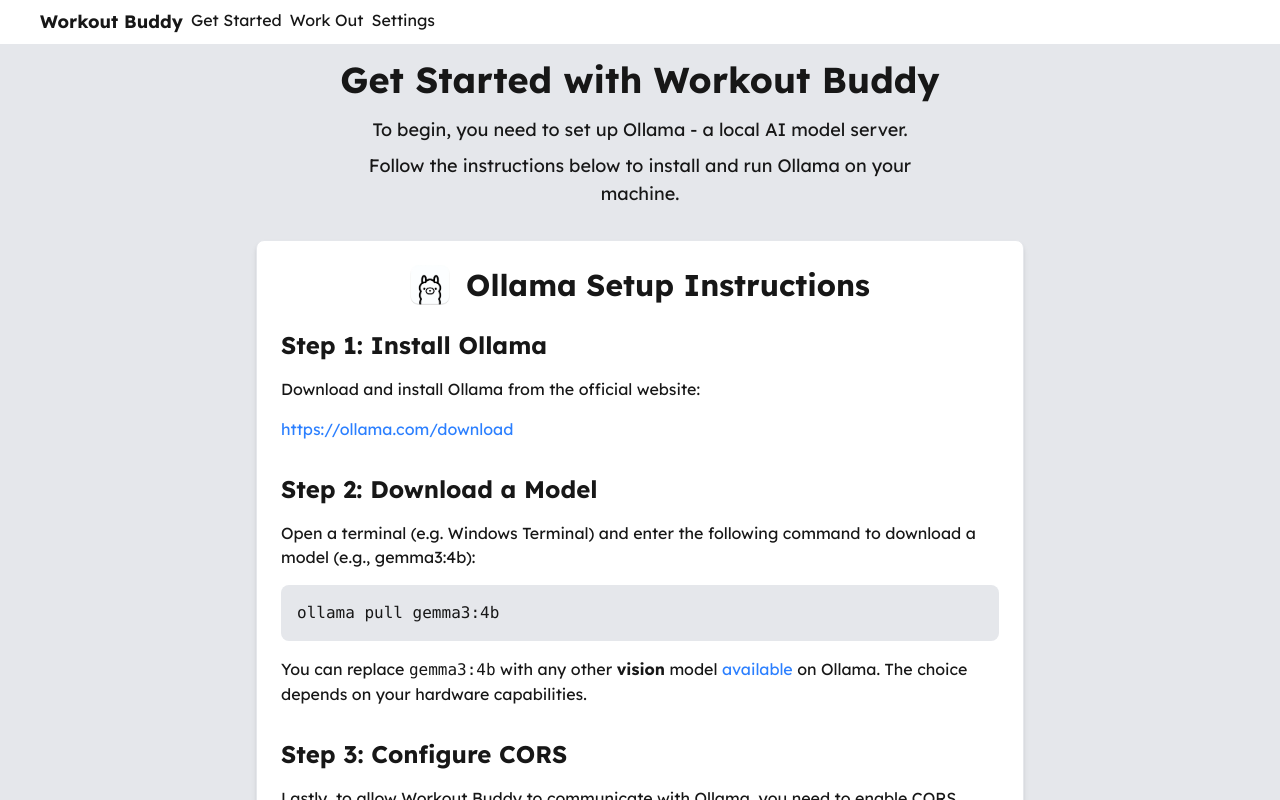
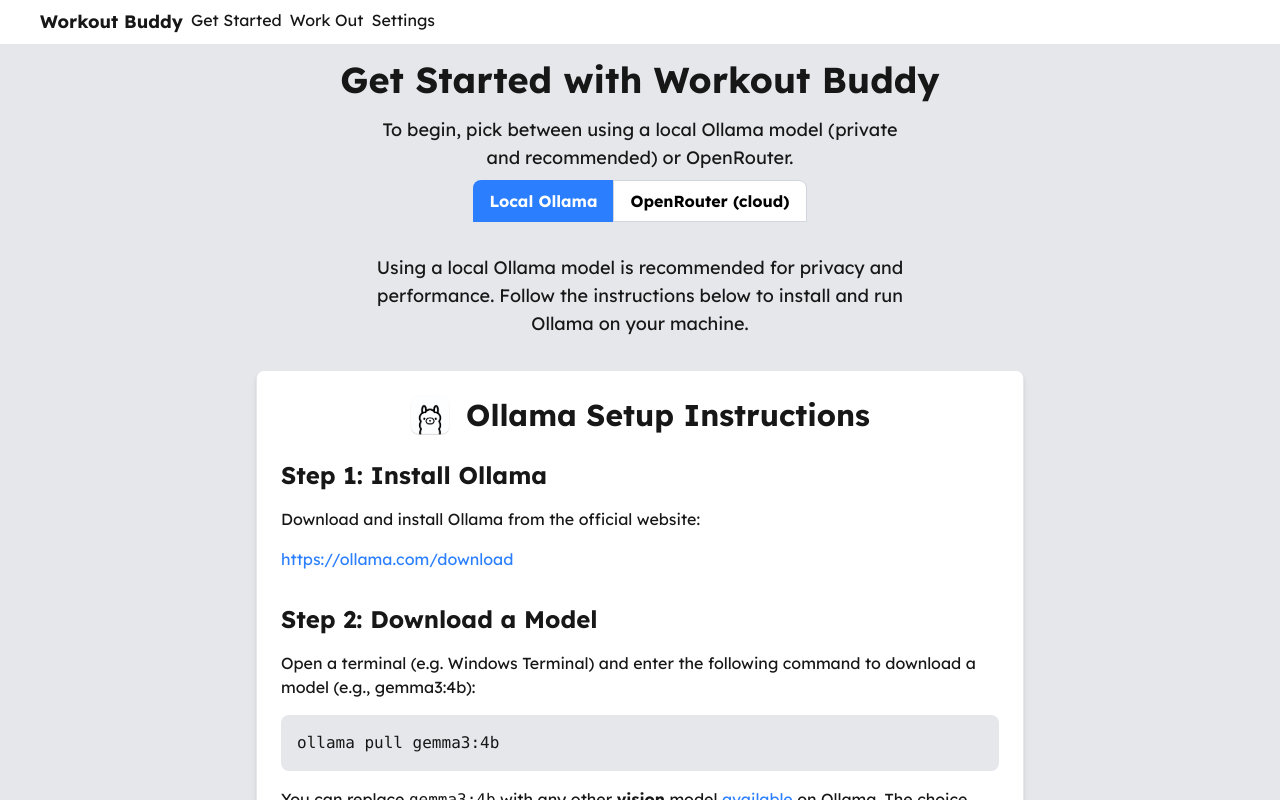
Before and after one commit to mrrfv/workout-buddy-web, a Next.js app in the folder web/: page /get-started in a window 1280 px wide. Shown: the top 800 px of the page. Built offline with nearby package versions, Linux system fonts and the light colour scheme.

Commit message:
feat: add AI provider selection between OpenRouter and Ollama

```diff
--- a/web/package.json
+++ b/web/package.json
@@ -14,6 +14,7 @@
   "dependencies": {
     "@ai-sdk/openai-compatible": "^1.0.22",
     "@opennextjs/cloudflare": "^1.11.0",
+    "@openrouter/ai-sdk-provider": "^1.2.0",
     "ai": "^5.0.78",
     "ai-sdk-ollama": "^1.0.0",
     "next": "16.0.0",
--- a/web/src/app/get-started/page.tsx
+++ b/web/src/app/get-started/page.tsx
@@ -7,6 +7,7 @@ import { generateText } from 'ai';
 import { createOllama } from 'ai-sdk-ollama';
 import { useSettings } from '@/context/SettingsContext';
 import Link from 'next/link';
+import { getAI } from '../helpers';
 
 export default function GetStarted() {
     const [testing, setTesting] = useState(false);
@@ -15,15 +16,11 @@ export default function GetStarted() {
     const testSettings = async () => {
         setTesting(true);
         console.log(settings);
-        // Create ollama instance with current settings
-        const ollama = createOllama({
-            baseURL: settings.aiEndpoint,
-        });
 
         // Run a simple ollama request to test settings
         await generateText({
-            model: ollama(settings.aiModel),
-            prompt: "Say 'Hello, World!'",
+            model: getAI(settings)(settings.aiModel),
+            prompt: "Say 'Hello from Workout Buddy!'",
         })
         .then((resp) => {
             alert("Test completed. Model said: " + resp?.text);
@@ -38,8 +35,26 @@ export default function GetStarted() {
         <>
             <section className="flex min-h-screen flex-col items-center justify-center bg-gray-200 dark:bg-gray-900">
                 <h1 className="text-4xl font-bold my-4 text-center">Get Started with Workout Buddy</h1>
-                <p className="text-lg text-center max-w-xl mb-2 px-4">To begin, you need to set up Ollama - a local AI model server.</p>
-                <p className="text-lg text-center max-w-xl mb-8 px-4">Follow the instructions below to install and run Ollama on your machine.</p>
+                <p className="text-lg text-center max-w-xl mb-2 px-4">To begin, pick between using a local Ollama model (private and recommended) or OpenRouter.</p>
+
+                <div className="flex flex-row mb-8">
+                    <button
+                        className={`py-2 px-4 rounded-tl-lg font-bold ${settings.aiProvider === "Local Model" ? "bg-blue-500 hover:bg-blue-600 text-white" : "bg-white dark:bg-gray-800 text-black dark:text-white border border-gray-300 dark:border-gray-700 hover:bg-gray-100 dark:hover:bg-gray-700"}`}
+                        onClick={() => setSettings(prev => ({ ...prev, aiProvider: "Local Model", aiEndpoint: "http://localhost:11434" }))}
+                    >
+                        Local Ollama
+                    </button>
+                    <button
+                        className={`py-2 px-4 rounded-tr-lg font-bold ${settings.aiProvider === "OpenRouter" ? "bg-blue-500 hover:bg-blue-600 text-white" : "bg-white dark:bg-gray-800 text-black dark:text-white border border-gray-300 dark:border-gray-700 hover:bg-gray-100 dark:hover:bg-gray-700"}`}
+                        onClick={() => setSettings(prev => ({ ...prev, aiProvider: "OpenRouter" }))}
+                    >
+                        OpenRouter (cloud)
+                    </button>
+                </div>
+
+                {settings.aiProvider != "OpenRouter" && (
+                    <>
+                    <p className="text-lg text-center max-w-xl mb-8 px-4">Using a local Ollama model is recommended for privacy and performance. Follow the instructions below to install and run Ollama on your machine.</p>
                     <div className="bg-white dark:bg-gray-800 p-6 rounded-lg shadow-md max-w-3xl w-full border border-gray-200 dark:border-gray-700">
                         <div className="flex flex-row mb-6 justify-center items-center">
                             <Image
@@ -61,6 +76,34 @@ export default function GetStarted() {
                         <h2 className="text-2xl font-bold mt-8 mb-4">Step 3: Configure CORS</h2>
                         <p className="mb-4">Lastly, to allow Workout Buddy to communicate with Ollama, you need to enable CORS. Please follow the instructions <a href="https://objectgraph.com/blog/ollama-cors/" target="_blank" rel="noopener noreferrer" className="text-blue-500 hover:underline">here</a> to set up CORS properly. You may need to reboot or at least restart Ollama.</p>
                     </div>
+                    </>
+                )}
+
+                {settings.aiProvider === "OpenRouter" && (
+                    <>
+                    <p className="text-lg text-center max-w-xl mb-8 px-4">Using OpenRouter allows access to various AI models hosted in the cloud. Please be aware that using OpenRouter may involve sharing your screenshots with third-party services. Ensure you review their privacy policies and logging settings before proceeding.</p>
+                    <div className="bg-white dark:bg-gray-800 p-6 rounded-lg shadow-md max-w-3xl w-full border border-gray-200 dark:border-gray-700">
+                        <div className="flex flex-row mb-6 justify-center items-center">
+                            <Image
+                                src="/openrouter.png"
+                                alt="OpenRouter Logo"
+                                className="mr-4"
+                                width={40}
+                                height={40}
+                            />
+                            <h1 className="text-3xl font-bold">OpenRouter Setup Instructions</h1>
+                        </div>
+                        <h2 className="text-2xl font-bold mb-4">Step 1: Sign Up for OpenRouter</h2>
+                        <p className="mb-4">If you don't have an account, sign up at:</p>
+                        <a href="https://openrouter.ai/" target="_blank" rel="noopener noreferrer" className="text-blue-500 hover:underline">https://openrouter.ai/</a>
+                        <h2 className="text-2xl font-bold mt-8 mb-4">Step 2: Get Your API Key</h2>
+                        <p className="mb-4">After logging in, navigate to Settings to generate your API key. Copy this key for the next step. Paste the API key below.</p>
+                        <h2 className="text-2xl font-bold mt-8 mb-4">Step 3: Choose a Model</h2>
+                        <p className="mb-4">Select a model that supports image input. You can find available models <a target="_blank" rel="noopener noreferrer" className='text-blue-500 hover:underline' href="https://openrouter.ai/models">here</a>. Please remember to use appropriate filters when searching.</p>
+                    </div>
+                    </>
+                )}
+
                 <p className="text-lg text-center max-w-xl my-8 px-4">Now, it's time to configure settings and test them.</p>
                 <div className='bg-white dark:bg-gray-800 p-6 rounded-lg shadow-md max-w-3xl w-full border border-gray-200 dark:border-gray-700'>
                     <SettingsComponent />
--- /dev/null
+++ b/web/src/app/helpers.ts
@@ -0,0 +1,13 @@
+import { Settings } from "@/context/SettingsContext";
+import { createOpenRouter } from "@openrouter/ai-sdk-provider";
+import { createOllama } from "ai-sdk-ollama";
+
+export function getAI(settings: Settings) {
+    if (settings.aiProvider === "OpenRouter") {
+        return createOpenRouter({
+            apiKey: settings.openRouterApiKey,
+        }).chat;
+    } else {
+        return createOllama({ baseURL: settings.aiEndpoint });
+    }
+}
--- a/web/src/app/settings/component.tsx
+++ b/web/src/app/settings/component.tsx
@@ -23,7 +23,7 @@ export function SettingsComponent() {
             <div className="flex flex-row justify-between items-center mb-4">
                 <div>
                     <h2 className="text-lg font-medium">AI Provider</h2>
-                    <p className="text-sm text-gray-600 dark:text-gray-400 mr-2">Pick between locally hosted or external Ollama.</p>
+                    <p className="text-sm text-gray-600 dark:text-gray-400 mr-2">Pick between locally hosted Ollama or OpenRouter.</p>
                 </div>
                 <select
                     className="w-40 h-6 bg-white text-black"
@@ -32,6 +32,7 @@ export function SettingsComponent() {
                 >
                     <option>Local Model</option>
                     <option>Custom Endpoint</option>
+                    <option>OpenRouter</option>
                 </select>
             </div>
             {settings.aiProvider === "Custom Endpoint" && (
@@ -47,6 +48,23 @@ export function SettingsComponent() {
                         onChange={e => updateSetting("aiEndpoint", e.target.value)}
                     />
                 </div>
+            )}
+            {settings.aiProvider === "OpenRouter" && (
+                <>
+                <p className="text-sm text-red-600 dark:text-yellow-400 mb-2">OpenRouter and providers may train models on your screenshots. Please check your logging settings before continuing. It's advised to only share the tab containing the video with Workout Buddy instead of the whole screen.</p>
+                <div className="flex flex-row justify-between items-center mb-4">
+                    <div>
+                        <h2 className="text-lg font-medium">OpenRouter API Key</h2>
+                        <p className="text-sm text-gray-600 dark:text-gray-400">Your OpenRouter API key for accessing their models.</p>
+                    </div>
+                    <input
+                        type="text"
+                        className="w-40 h-6 bg-white text-black"
+                        value={settings.openRouterApiKey}
+                        onChange={e => updateSetting("openRouterApiKey", e.target.value)}
+                    />
+                </div>
+                </>
             )}
             <div className="flex flex-row justify-between items-center mb-4">
                 <div>
--- a/web/src/app/workout/page.tsx
+++ b/web/src/app/workout/page.tsx
@@ -7,6 +7,7 @@ import { createOllama } from 'ai-sdk-ollama';
 import z from 'zod';
 import { useSettings } from '@/context/SettingsContext';
 import useSound from 'use-sound';
+import { getAI } from '../helpers';
 
 export default function Home() {
   const [captures, setCaptures] = useState<string[]>([]);
@@ -16,7 +17,7 @@ export default function Home() {
   const {settings, setSettings} = useSettings();
   const videoRef = useRef<HTMLVideoElement>(null);
   const streamRef = useRef<MediaStream | null>(null);
-  const ollamaRef = useRef(createOllama({ baseURL: settings.aiEndpoint }));
+  const aiRef = useRef(getAI(settings));
   const [playSound] = useSound("/ding.mp3");
 
   // Check if all settings are configured
@@ -85,7 +86,7 @@ export default function Home() {
     }));
 
     const result = await generateObject({
-      model: ollamaRef.current(settings.aiModel),
+      model: aiRef.current(settings.aiModel),
       schema: z.object({
         image_comparison_and_analysis: z.string().min(100),
         images_are_relevant: z.boolean(),
@@ -162,7 +163,7 @@ export default function Home() {
 
   // Recreate ollama client if settings change
   useEffect(() => {
-    ollamaRef.current = createOllama({ baseURL: settings.aiEndpoint });
+    aiRef.current = getAI(settings);
   }, [settings]);
 
   return (
--- a/web/src/context/SettingsContext.tsx
+++ b/web/src/context/SettingsContext.tsx
@@ -1,10 +1,11 @@
 "use client";
 import React, { createContext, useContext, useState, useEffect } from "react";
 
-type Settings = {
+export type Settings = {
   aiProvider: string;
   aiEndpoint: string;
   aiModel: string;
+  openRouterApiKey: string;
   notificationSound: boolean;
   captureInterval: number;
   maxCountdown: number;
@@ -14,6 +15,7 @@ const defaultSettings: Settings = {
   aiProvider: "Local Model",
   aiEndpoint: "",
   aiModel: "",
+  openRouterApiKey: "",
   notificationSound: true,
   captureInterval: 1.1,
   maxCountdown: 60,
```
Also changed, not shown: web/public/openrouter.png (added), 1 other file (tests, documents, lock files or other folders). Lines whose indentation alone changed are shown as unchanged.
